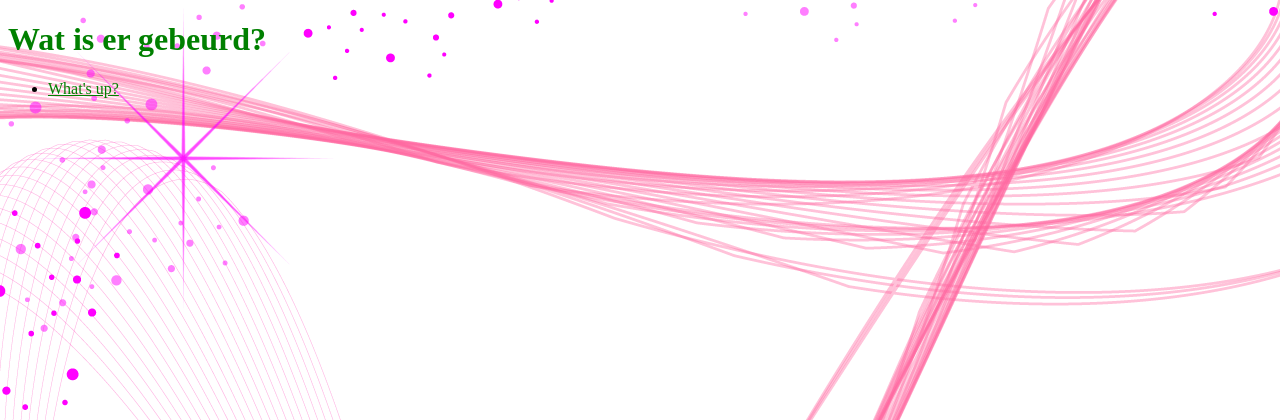
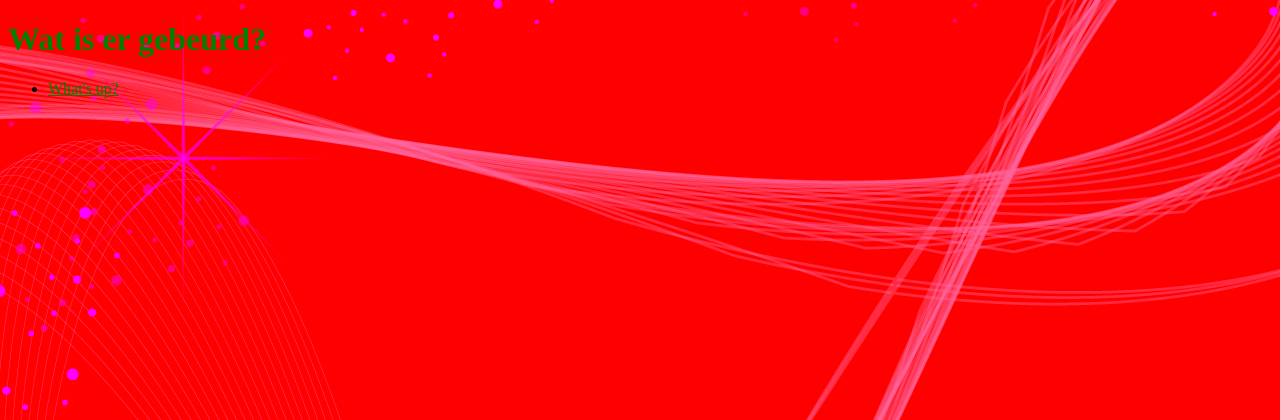
Before and after one commit to VictoriaV18/mysite, a Django app: template polls/templates/polls/index.html in a window 1280 px wide. Shown: the top 420 px of the page. Run offline with Django 5.2, Linux system fonts and the light colour scheme; the template is opened without the code that fills it: values that come from a table or form of the project are taken from there, others are empty; data comes from the database, SQL or seed files in the repository; parts of the project's set-up code (start-up, migrations or seed data) failed here and were passed over.

Commit message:
red colour

```diff
--- a/polls/static/polls/style.css
+++ b/polls/static/polls/style.css
@@ -1,5 +1,5 @@
 body {
-    background: url("/static/polls/images/background.png") no-repeat;
+    background: red url("/static/polls/images/background.png") no-repeat;
 }
 
 li a {
```
